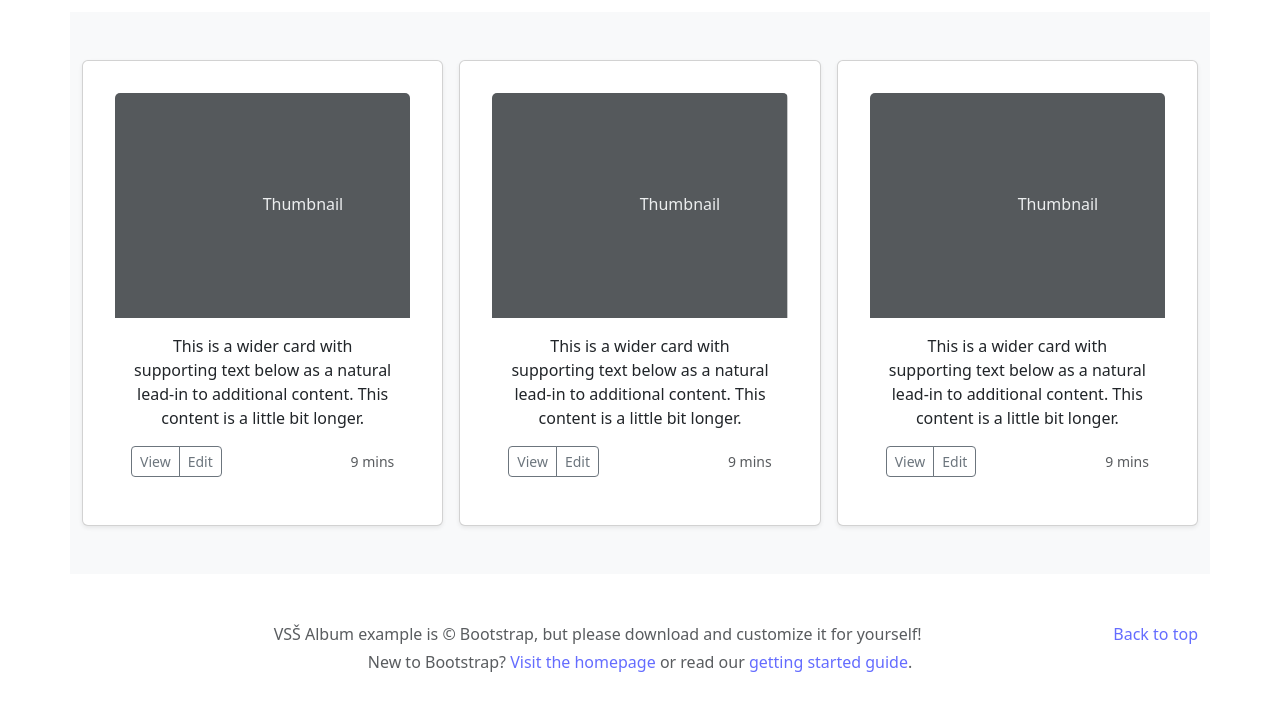
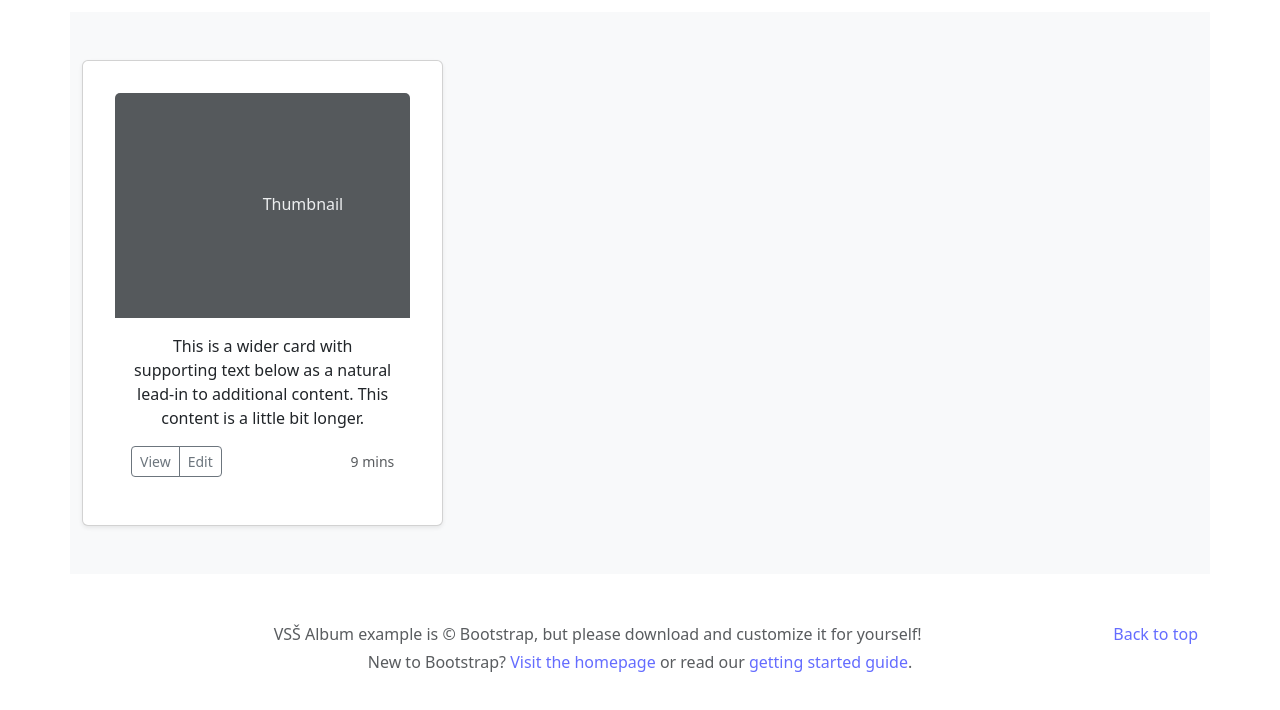
Before and after one commit to islammusicscv/bars-frontend, a React (Vite) app: page / in a window 1280 px wide. Shown: the part 508-1218 px from the top of the page. Built offline with nearby package versions, Linux system fonts and the light colour scheme; the HTML template or start-up script is replaced by a standard one.

Commit message:
začetek implementacije axios povezave

```diff
--- a/package.json
+++ b/package.json
@@ -10,6 +10,7 @@
     "preview": "vite preview"
   },
   "dependencies": {
+    "axios": "^1.13.2",
     "react": "^19.2.0",
     "react-dom": "^19.2.0",
     "react-router-dom": "^7.9.6"
--- /dev/null
+++ b/src/components/Album.tsx
@@ -0,0 +1,32 @@
+import Card from "./Card.tsx";
+import {useEffect, useState} from "react";
+import type {Location} from '../interfaces/location.ts';
+import * as axios from "axios";
+
+const Album = () => {
+    const[locations,setLocations] = useState<Location[]>([]);
+
+    const getData = async () => {
+        const res = await axios.get<Location[]>("http://localhost:3000/locations");
+        if (res.status === 200) {
+            setLocations(res.data);
+        }
+    }
+
+    useEffect(() => {
+        getData();
+    },[]);
+
+    return (
+      <>
+          <div className="album py-5 bg-body-tertiary">
+              <div className="container">
+                  <div className="row row-cols-1 row-cols-sm-2 row-cols-md-3 g-3">
+                      <Card/>
+                  </div>
+              </div>
+          </div>
+      </>
+  )
+}
+export default Album;
--- /dev/null
+++ b/src/interfaces/location.ts
@@ -0,0 +1,8 @@
+export interface Location {
+    id: number;
+    title: string;
+    description: string;
+    rating: number;
+    address: string;
+    createdAt: Date;
+}
--- a/src/pages/Home.tsx
+++ b/src/pages/Home.tsx
@@ -1,21 +1,12 @@
 import Hello from "../components/Hello.tsx";
-import Card from "../components/Card.tsx";
-import Layout from "../components/Layout.tsx";
+import Album from "../components/Album.tsx";
 
 const Home = () => {
     return (
         <>
 
                 <Hello/>
-                <div className="album py-5 bg-body-tertiary">
-                    <div className="container">
-                        <div className="row row-cols-1 row-cols-sm-2 row-cols-md-3 g-3">
-                            <Card/>
-                            <Card/>
-                            <Card/>
-                        </div>
-                    </div>
-                </div>
+                <Album />
 
         </>
     )
```
Also changed, not shown: 1 other file (tests, documents, lock files or other folders).
